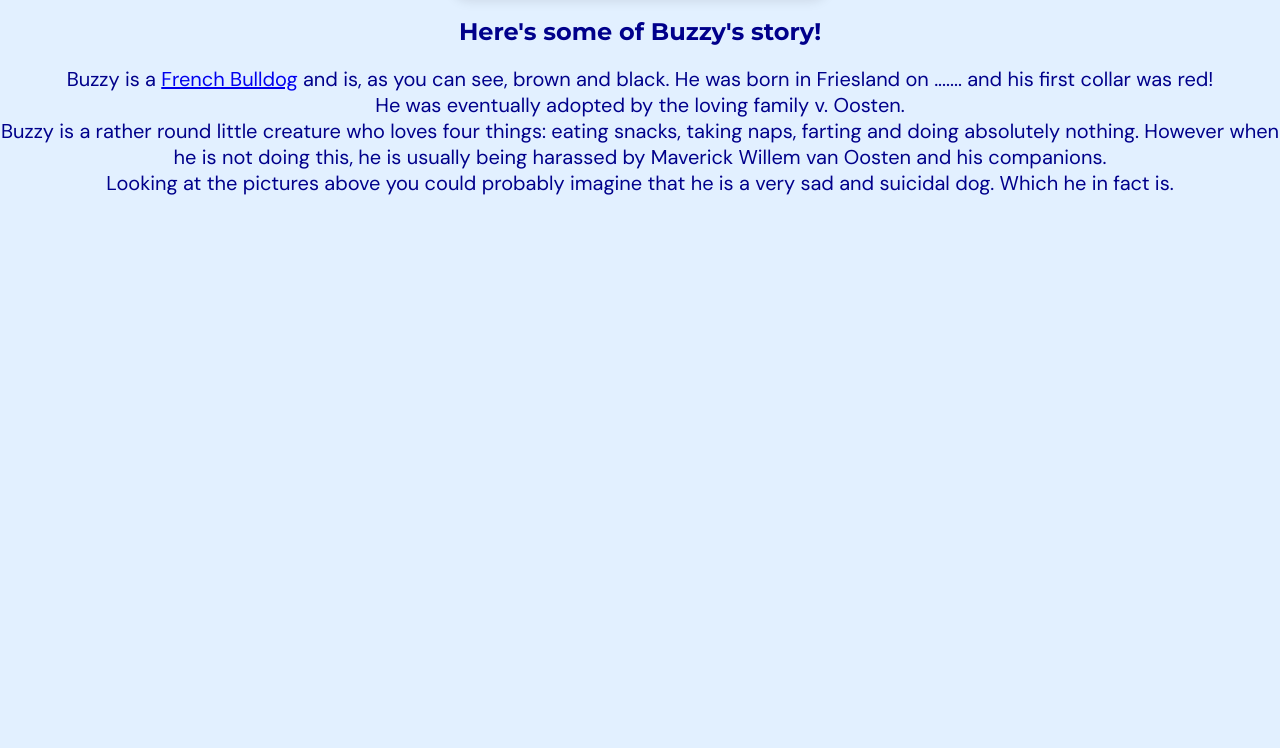
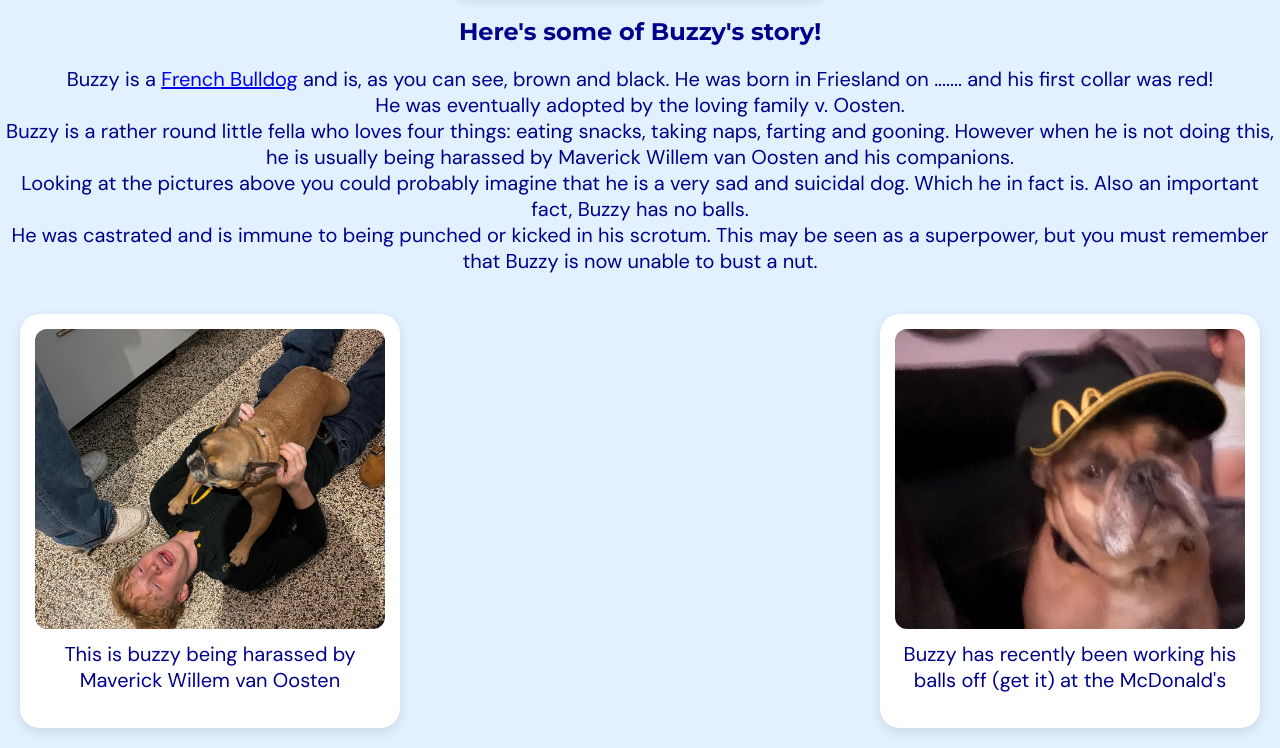
Before and after one commit to 67mangomustard67/BuzzyWebsite, a plain HTML site: page index.html in a window 1280 px wide. Shown: the part 974-1722 px from the top of the page. Before the commit the page ends 1190 px from the top, so only its background shows below. Drawn offline with Linux system fonts and the light colour scheme.

Commit message:
Buzzy column pics

```diff
--- a/index.html
+++ b/index.html
@@ -41,14 +41,25 @@
         <img src="images/geekedbuzzy.jpeg" class="geekedbuzzy">
         <p>Buzzy seems to enjoy his weed!</p>
    </div>
-
     </div>
 
     <h2> Here's some of Buzzy's story!</h2>
     <p> Buzzy is a <a href="https://en.wikipedia.org/wiki/French_Bulldog" target="_blank">French Bulldog</a> and is, as you can see, brown and black. He was born in Friesland on ....... and his first collar was red!<br>
-        He was eventually adopted by the loving family v. Oosten.<br> Buzzy is a rather round little creature who loves four things: eating snacks, taking naps, farting and doing absolutely nothing. However when he is not doing this, he is usually being harassed by Maverick Willem van Oosten and his companions.<br>
-        Looking at the pictures above you could probably imagine that he is a very sad and suicidal dog. Which he in fact is. </p>
+        He was eventually adopted by the loving family v. Oosten.<br> Buzzy is a rather round little fella who loves four things: eating snacks, taking naps, farting and gooning. However when he is not doing this, he is usually being harassed by Maverick Willem van Oosten and his companions.<br>
+        Looking at the pictures above you could probably imagine that he is a very sad and suicidal dog. Which he in fact is. Also an important fact, Buzzy has no balls.<br>
+        He was castrated and is immune to being punched or kicked in his scrotum. This may be seen as a superpower, but you must remember that Buzzy is now unable to bust a nut.  </p>
 
+    <div class="buzzy-column">
+      <div class="picture-card">
+        <img src="images/buzzyrizz.jpeg" class="buzzyrizz">
+        <p>This is buzzy being harassed by Maverick Willem van Oosten</p>
+      </div>
+
+      <div class="picture-card">
+        <img src="images/buzzyjob.jpeg" class="buzzyjob">
+        <p>Buzzy has recently been working his balls off (get it) at the McDonald's</p>
+      </div>
+    </div>
 
     </body>
 </html>
--- a/style.css
+++ b/style.css
@@ -69,3 +69,12 @@ p {
     border-radius: 12px;
     display: block;
 }
+
+.buzzy-column {
+    display: flex;
+    flex-direction: row;
+    justify-content: space-between;
+    align-items: flex-start;
+    width: 100%;
+    padding: 20px;
+    box-sizing: border-box;
```
Also changed, not shown: images/buzzyjob.jpeg (added), images/buzzyrizz.jpeg (added).
